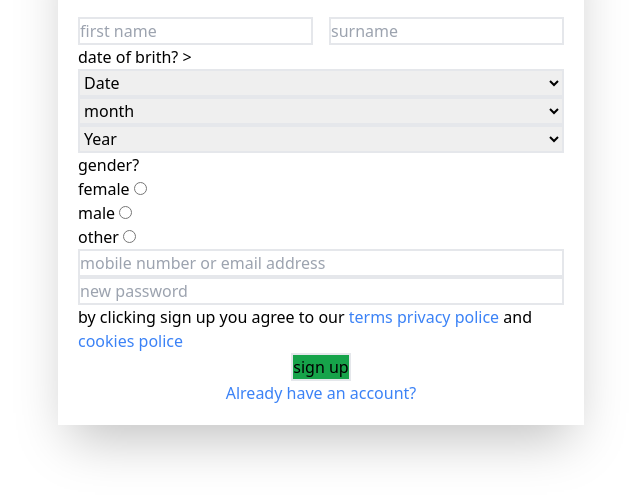
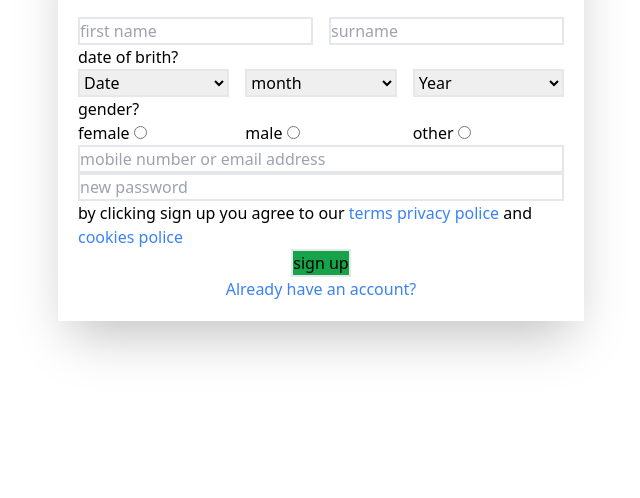
Before and after one commit to Vasimkhan76/digital-computing-tasks, a plain HTML site: page fb sign up page.html in a window 1280 px wide. Shown: the part 168-666 px from the top of the page, without its empty margins (319-959 px from the left). Drawn offline with nearby package versions, Linux system fonts and the light colour scheme.

Commit message:
Update fb sign up page.html

```diff
--- a/fb sign up page.html
+++ b/fb sign up page.html
@@ -23,21 +23,21 @@
             <hr>
             <div class="grid grid-cols-2 gap-4">
 
-            <div>
+
 
                 <input class="border-2 mt-5 " type="text" name="username" placeholder="first name">
-        </div>
 
-<div>
+
+
                 <input class="border-2 mt-5" type="text" name="name" placeholder="surname">
-</div>
+
             </div>
             <div>
 
                 <label for="dob"> date of brith? </label>
-                >
+
             </div>
-            <div class="grid grid-cols-3-gap-4">
+            <div class="grid grid-cols-3  gap-4">
                 <select class="border-2  " name="dob" id="dob">
                     <option value="">Date</option>
                     <option value="">1</option>
@@ -68,7 +68,7 @@
                 <label for="gender"> gender?</label>
 
             </div>
-            <div class="grid grid-cols-3-gap-4">
+            <div class="grid grid-cols-3 gap-4">
 
                 <div>
 
@@ -90,13 +90,13 @@
                 </div>
 
             </div>
-            <div class="grid grid-cols-1-gap-4">
+            <div class="grid grid-cols-1 gap-4">
 
                 <input class="border-2 w " type=" email number" name="e and p"
                     placeholder="mobile number or email address">
             </div>
 
-            <div class="grid grid-cols-1-gap-4">
+            <div class="grid grid-cols-1 gap-4">
                 <input class="border-2 " type="password" placeholder="new password">
 
             </div>
```
